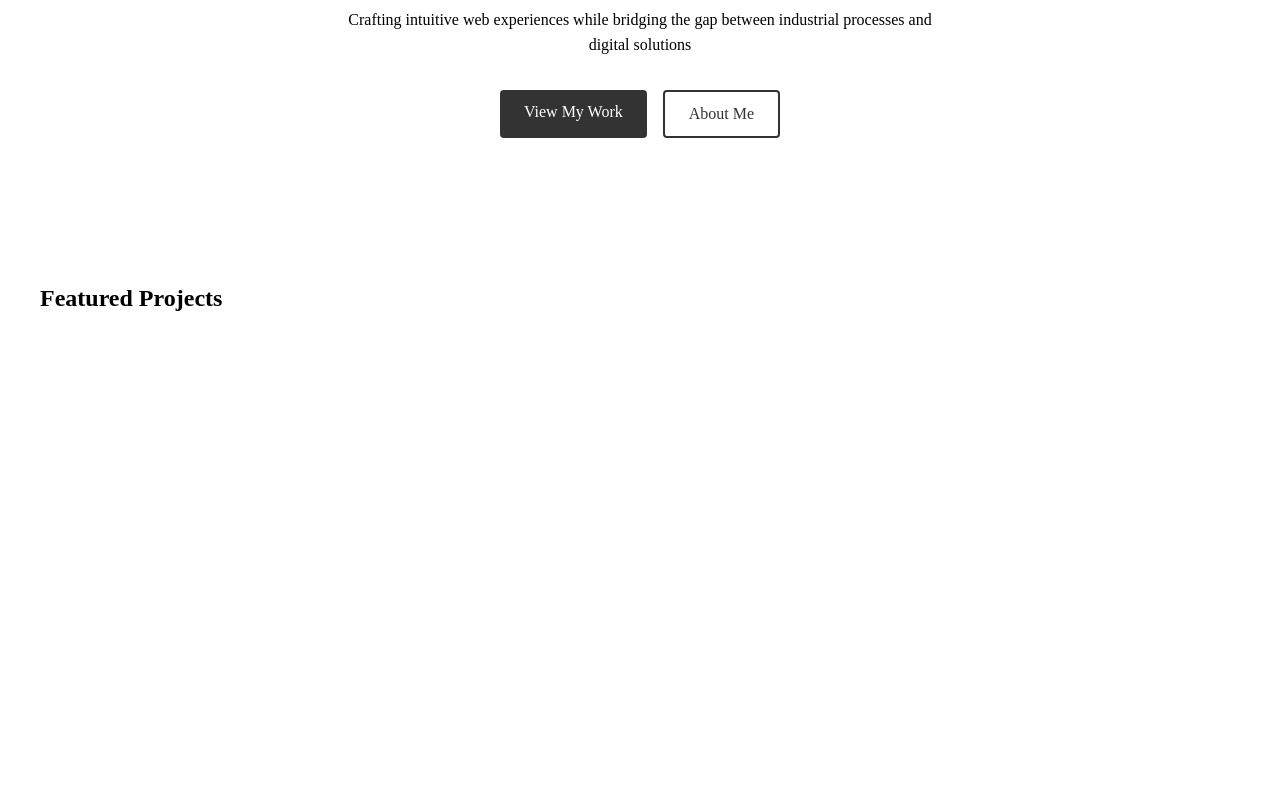
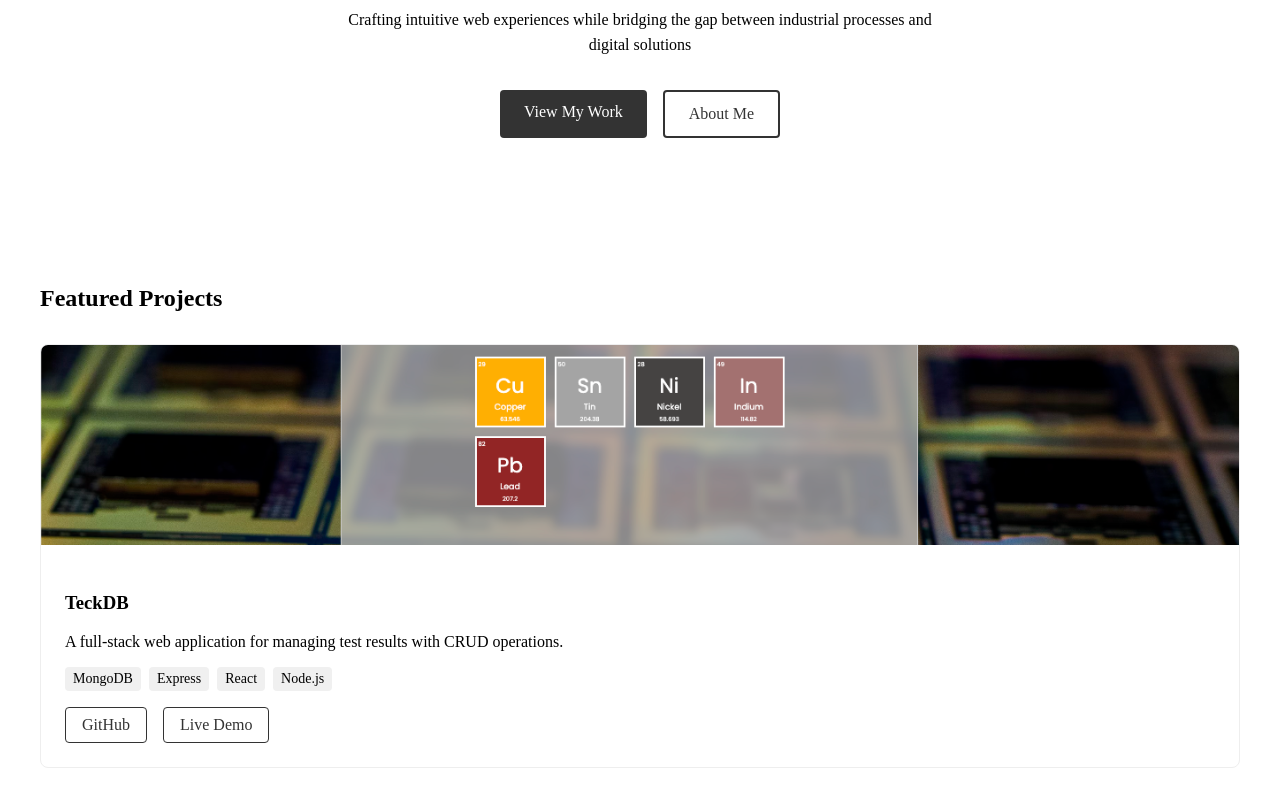
Before and after one commit to rearl89/personal-portfolio, a JavaScript app: page / in a window 1280 px wide. Shown: the part 611-1411 px from the top of the page. Before the commit the page ends 1059 px from the top, so only its background shows below. Built offline with nearby package versions, Linux system fonts and the light colour scheme; the HTML template or start-up script is replaced by a standard one.

Commit message:
Added TeckDB to featured projects.

```diff
--- a/src/pages/Home.js
+++ b/src/pages/Home.js
@@ -1,6 +1,7 @@
 import "../styles/Home.css";
 import { NavLink } from "react-router-dom";
 import rogerImage from "../assets/images/roger.png";
+import teckdbImage from "../assets/images/teckdb.png";
 
 function Home() {
   return (
@@ -26,7 +27,41 @@ function Home() {
       <section className="featured-section">
         <h2>Featured Projects</h2>
         <div className="featured-grid">
-          {/* Add 2-3 featured project cards here */}
+          <div className="project-card">
+            <img src={teckdbImage} alt="TeckDB" className="project-image" />
+            <div className="project-info">
+              <h3>TeckDB</h3>
+              <p>
+                A full-stack web application for managing test results with CRUD
+                operations.
+              </p>
+              <div className="tech-stack">
+                {["MongoDB", "Express", "React", "Node.js"].map(
+                  (tech, index) => (
+                    <span key={index} className="tech-tag">
+                      {tech}
+                    </span>
+                  )
+                )}
+              </div>
+              <div className="project-links">
+                <a
+                  href="https://github.com/rearl89/teckdb"
+                  target="_blank"
+                  rel="noopener noreferrer"
+                >
+                  GitHub
+                </a>
+                <a
+                  href="https://teckdb-client.onrender.com"
+                  target="_blank"
+                  rel="noopener noreferrer"
+                >
+                  Live Demo
+                </a>
+              </div>
+            </div>
+          </div>
         </div>
       </section>
     </div>
```
